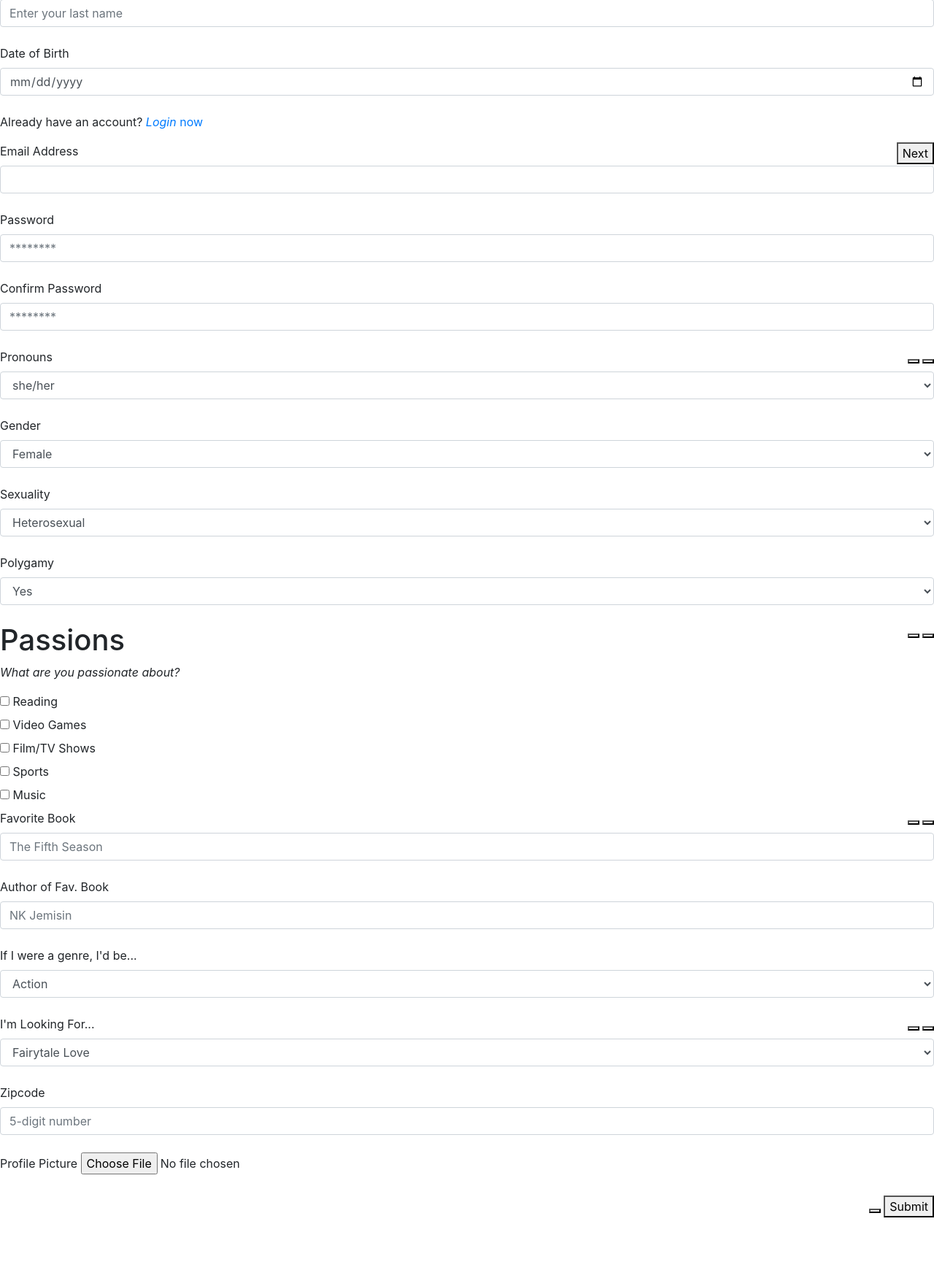
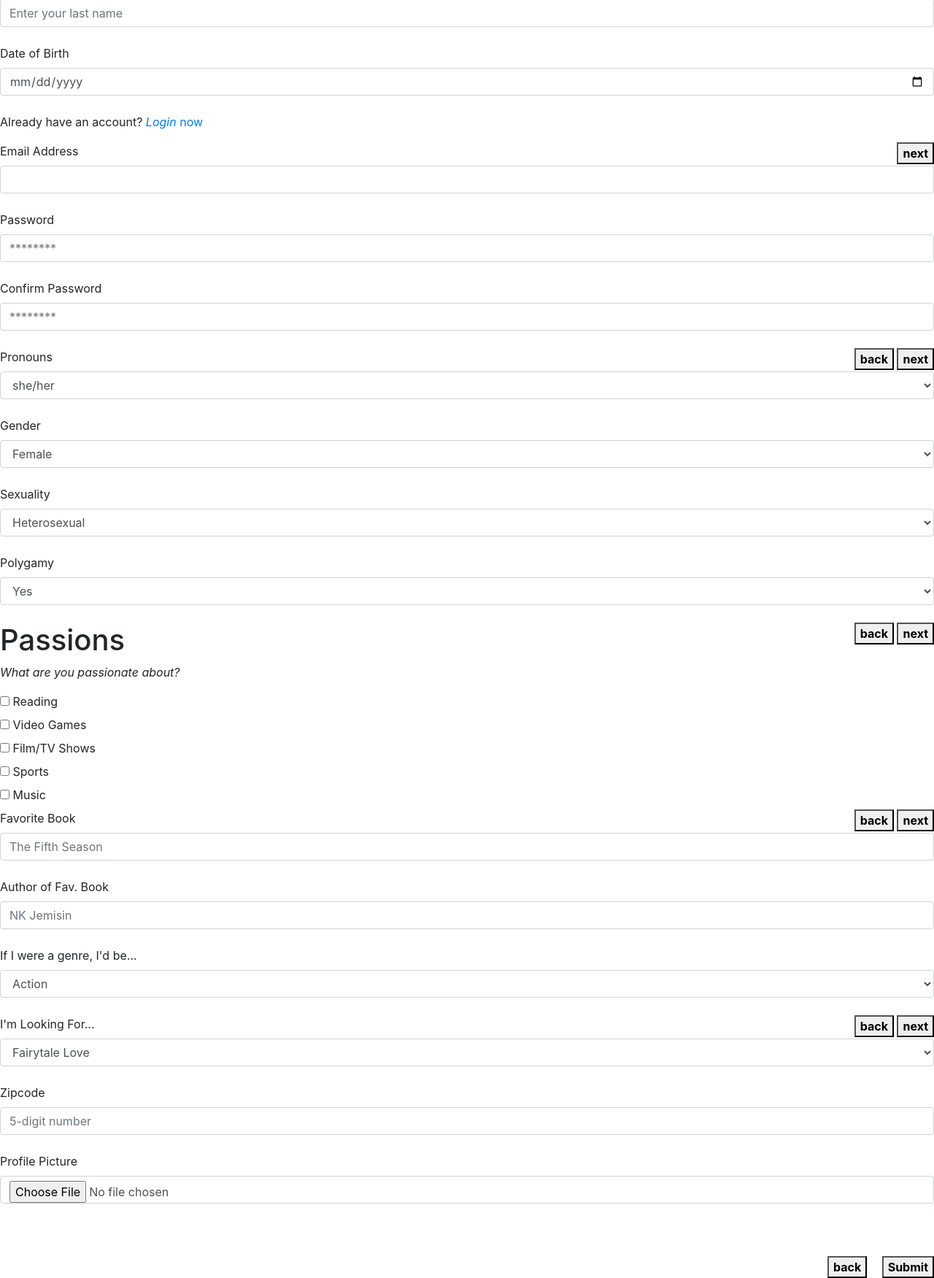
Before and after one commit to Mandy-cyber/Page14-Website, a Flask app: page /signup in a window 1280 px wide. Shown: the part 1060-2811 px from the top of the page at 73% size. Before the commit the page ends 2728 px from the top, so only its background shows below. Run offline with Flask 2, Linux system fonts and the light colour scheme; data comes from the database, SQL or seed files in the repository; some libraries are stand-ins or nearby versions.

Commit message:
css for different pages

```diff
--- a/website/__init__.py
+++ b/website/__init__.py
@@ -1,7 +1,9 @@
 from flask import Flask
 from flask_sqlalchemy import SQLAlchemy
-from os import path
+import os
 from flask_login import LoginManager
+from werkzeug.utils import secure_filename
+import uuid as uuid
 
 db = SQLAlchemy()
 DB_NAME = "love.db"
--- a/website/auth.py
+++ b/website/auth.py
@@ -118,11 +118,13 @@ def signup():
         genre = request.form.get("genre")
         looking_for = request.form.get("looking_for")
         zipcode = request.form.get("zipcode")
-        profile_pic = request.form.get("ppic")
-        if profile_pic == None:
-            profile_pic = "default.png"
-        else:
-            profile_pic = profile_pic
+
+        # dealing with the profile pic
+        profile_pic = request.files.get("ppic")
+        # if profile_pic == None:
+        #     profile_pic = "default.png"
+        # else:
+        #     profile_pic = profile_pic
 
         # checking validity of inputs
         # seeing if a user exists with the given email
--- a/website/templates/base.html
+++ b/website/templates/base.html
@@ -8,11 +8,9 @@
     <!-- Google Fonts -->
     <link rel="preconnect" href="https://fonts.googleapis.com">
     <link rel="preconnect" href="https://fonts.gstatic.com" crossorigin>
-    <link href="https://fonts.googleapis.com/css2?family=Inter:wght@400;800&display=swap" rel="stylesheet">
-
+    <link href="https://fonts.googleapis.com/css2?family=Concert+One&family=Inter:wght@400;800&display=swap" rel="stylesheet">
     <!-- My CSS file(s) -->
     <link rel="stylesheet" href="{{ url_for('static', filename='style.css')}}">
-
     <!-- Bootstrap CSS -->
     <link
         rel="stylesheet"
--- a/website/templates/login.html
+++ b/website/templates/login.html
@@ -27,7 +27,7 @@
     <!-- LOGIN FORM -->
     <form method="POST" id="login-form">
         <div class="form-group">
-            <h1>Welcome Back</h1>
+            <h1 style="font-family: 'Inter', sans-serif; font-weight: 800;">Welcome Back</h1>
             <br>
             <label for="email">Email Address</label>
             <input type="email" class="form-control" id="email"
--- a/website/templates/signup.html
+++ b/website/templates/signup.html
@@ -27,7 +27,7 @@
 
 
     <!-- Form with multiple 'pages' -->
-    <form method="POST" id="signup-form">
+    <form method="POST" id="signup-form" enctype="multipart/form-data">
         <div class="form-group">
             <!-- TAB ONE -->
             <div id="tab-1" class="tab" style="display:contents;">
@@ -52,7 +52,7 @@
                 <div>
                     <div style="float:right;">
                       <!-- <button class="change-tab-butts" type="button" id="prevBtn" onclick="nextPrev(-1)"></button> -->
-                      <button class="change-tab-butts" type="button" id="nextBtn" onclick="nextTab('tab-1', 'tab-2')">Next</button>
+                      <button class="change-tab-butts" type="button" id="nextBtn" onclick="nextTab('tab-1', 'tab-2')"><b>next</b></button>
                     </div>
                 </div>
             </div>
@@ -75,8 +75,8 @@
                 <br>
                 <div>
                     <div style="float:right;">
-                      <button class="change-tab-butts" type="button" id="prevBtn" onclick="prevTab('tab-2', 'tab-1')"></button>
-                      <button class="change-tab-butts" type="button" id="nextBtn" onclick="nextTab('tab-2', 'tab-3')"></button>
+                      <button class="change-tab-butts" type="button" id="prevBtn" onclick="prevTab('tab-2', 'tab-1')"><b>back</b></button>
+                      <button class="change-tab-butts" type="button" id="nextBtn" onclick="nextTab('tab-2', 'tab-3')"><b>next</b></button>
                     </div>
                 </div>
             </div>
@@ -139,8 +139,8 @@
                 <br>
                 <div>
                     <div style="float:right;">
-                      <button class="change-tab-butts" type="button" id="prevBtn" onclick="prevTab('tab-3', 'tab-2')"></button>
-                      <button class="change-tab-butts" type="button" id="nextBtn" onclick="nextTab('tab-3', 'tab-4')"></button>
+                      <button class="change-tab-butts" type="button" id="prevBtn" onclick="prevTab('tab-3', 'tab-2')"><b>back</b></button>
+                      <button class="change-tab-butts" type="button" id="nextBtn" onclick="nextTab('tab-3', 'tab-4')"><b>next</b></button>
                     </div>
                 </div>
             </div>
@@ -166,8 +166,8 @@
                 <br>
                 <div>
                     <div style="float:right;">
-                      <button class="change-tab-butts" type="button" id="prevBtn" onclick="prevTab('tab-4', 'tab-3')"></button>
-                      <button class="change-tab-butts" type="button" id="nextBtn" onclick="nextTab('tab-4', 'tab-5')"></button>
+                      <button class="change-tab-butts" type="button" id="prevBtn" onclick="prevTab('tab-4', 'tab-3')"><b>back</b></button>
+                      <button class="change-tab-butts" type="button" id="nextBtn" onclick="nextTab('tab-4', 'tab-5')"><b>next</b></button>
                     </div>
                 </div>
             </div>
@@ -199,8 +199,8 @@
                 <br>
                 <div>
                     <div style="float:right;">
-                      <button class="change-tab-butts" type="button" id="prevBtn" onclick="prevTab('tab-5', 'tab-4')"></button>
-                      <button class="change-tab-butts" type="button" id="nextBtn" onclick="nextTab('tab-5', 'tab-6')"></button>
+                      <button class="change-tab-butts" type="button" id="prevBtn" onclick="prevTab('tab-5', 'tab-4')"><b>back</b></button>
+                      <button class="change-tab-butts" type="button" id="nextBtn" onclick="nextTab('tab-5', 'tab-6')"><b>next</b></button>
                     </div>
                 </div>
             </div>
@@ -221,12 +221,13 @@
                 <br>
                 <!-- TODO add a profile pic situation -->
                 <label for="ppic">Profile Picture</label>
-                <input type="file" name="ppic" id="ppic" />
-                <br><br>
+                <input type="file" name="ppic" id="ppic" class="form-control"/>
+                <br><br><br>
                 <div>
                     <div style="float:right;">
-                      <button class="change-tab-butts" type="button" id="prevBtn" onclick="prevTab('tab-6', 'tab-5')"></button>
-                      <button type="submit" class="sub-butts">Submit</button>
+                      <button class="change-tab-butts" type="button" id="prevBtn" onclick="prevTab('tab-6', 'tab-5')"
+                              style="margin-right: 1em;"><b>back</b></button>
+                      <button type="submit" class="change-tab-butts"><b>Submit</b></button>
                     </div>
                 </div>
             </div>
```
Also changed, not shown: website/static/style.css (+33 -6 lines), website/templates/home.html (+12 -6 lines), website/templates/landing.html (+6 -7 lines), website/static/landing-logo.gif (added), website/static/light-landing.png (added), website/static/lightest-landing.png (added).
